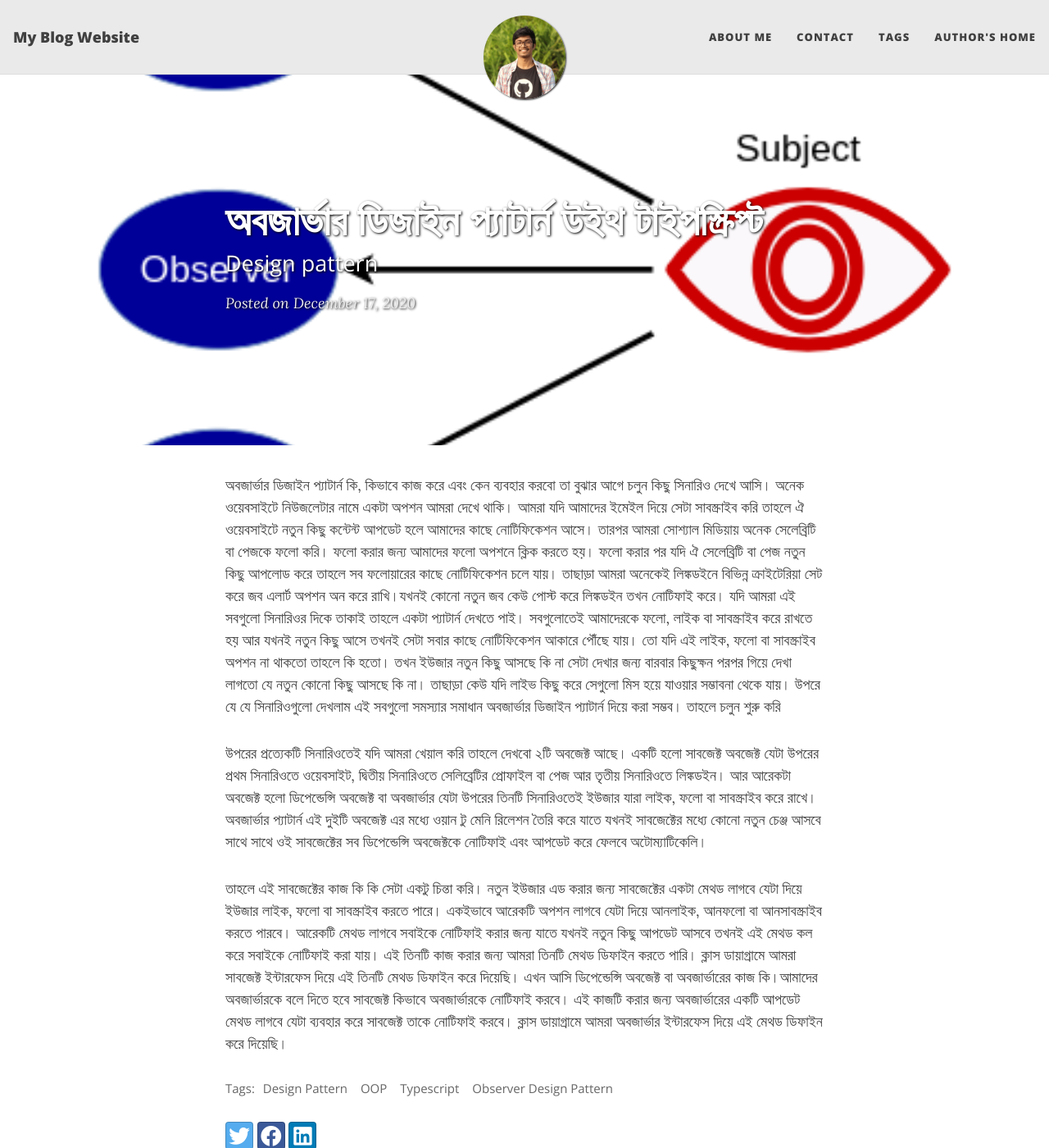
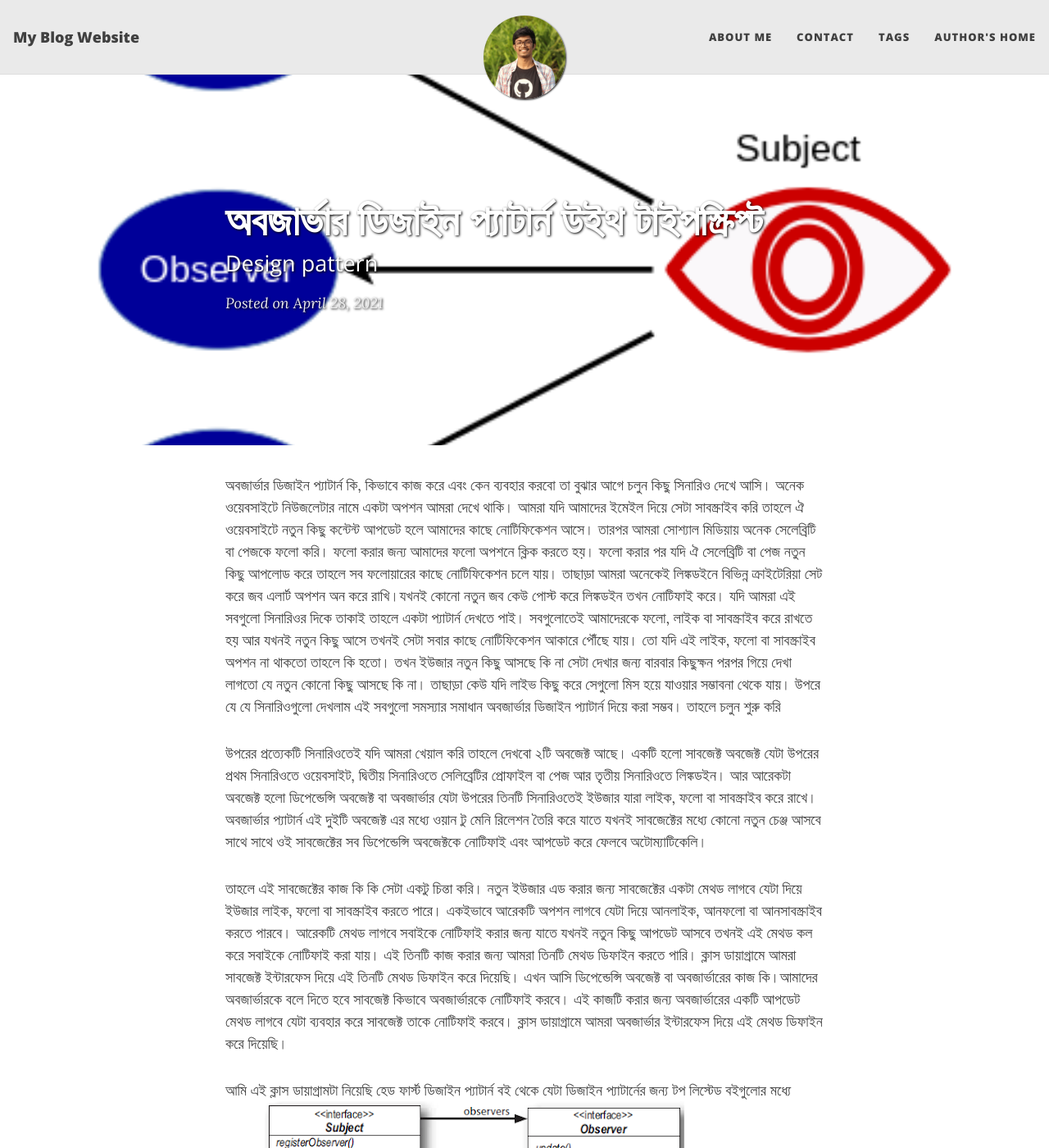
Before and after one commit to hussainash17/ashrafhussain17.github.io, a Jekyll site: the page built from _posts/2021-04-28-observer-design-pattern.md, in a window 1280 px wide and 1400 px high. Shown: the whole window at 82% size. Built offline with Jekyll 4.4.1, drawn with Linux system fonts in a browser that asks for light colours; nearby versions of some CDN libraries; some of the changed text lies outside the part shown.

Commit message:
updated new article

```diff
--- a/_posts/2020-12-17-golang-cheetsheet.md
+++ b/_posts/2021-04-28-observer-design-pattern.md
@@ -17,3 +17,6 @@ tags: [Design Pattern,OOP, Typescript, Observer Design Pattern]
 
 তাহলে এই সাবজেক্টের কাজ কি কি সেটা একটু চিন্তা করি। নতুন ইউজার এড করার জন্য সাবজেক্টের একটা মেথড লাগবে যেটা দিয়ে ইউজার লাইক, ফলো বা সাবস্ক্রাইব করতে পারে। একইভাবে আরেকটি অপশন লাগবে যেটা দিয়ে আনলাইক, আনফলো বা আনসাবস্ক্রাইব করতে পারবে। আরেকটি মেথড লাগবে সবাইকে নোটিফাই করার জন্য যাতে যখনই নতুন কিছু আপডেট আসবে তখনই এই মেথড কল করে সবাইকে নোটিফাই করা যায়। এই তিনটি কাজ করার জন্য আমরা তিনটি মেথড ডিফাইন করতে পারি। ক্লাস ডায়াগ্রামে আমরা সাবজেক্ট ইন্টারফেস দিয়ে এই তিনটি মেথড ডিফাইন করে দিয়েছি।
 এখন আসি ডিপেন্ডেন্সি অবজেক্ট বা অবজার্ভারের কাজ কি।আমাদের অবজার্ভারকে বলে দিতে হবে সাবজেক্ট কিভাবে অবজার্ভারকে নোটিফাই করবে। এই কাজটি করার জন্য অবজার্ভারের একটি আপডেট মেথড লাগবে যেটা ব্যবহার করে সাবজেক্ট তাকে নোটিফাই করবে। ক্লাস ডায়াগ্রামে আমরা অবজার্ভার ইন্টারফেস দিয়ে এই মেথড ডিফাইন করে দিয়েছি।
+
+আমি এই ক্লাস ডায়াগ্রামটা নিয়েছি হেড ফার্স্ট ডিজাইন প্যাটার্ন বই থেকে যেটা ডিজাইন প্যাটার্নের জন্য টপ লিস্টেড বইগুলোর মধ্যে একটি।
+![alt text](/assets/img/observer1.png "Class Diagram")
```
Also changed, not shown: assets/img/observer1.png (added).
